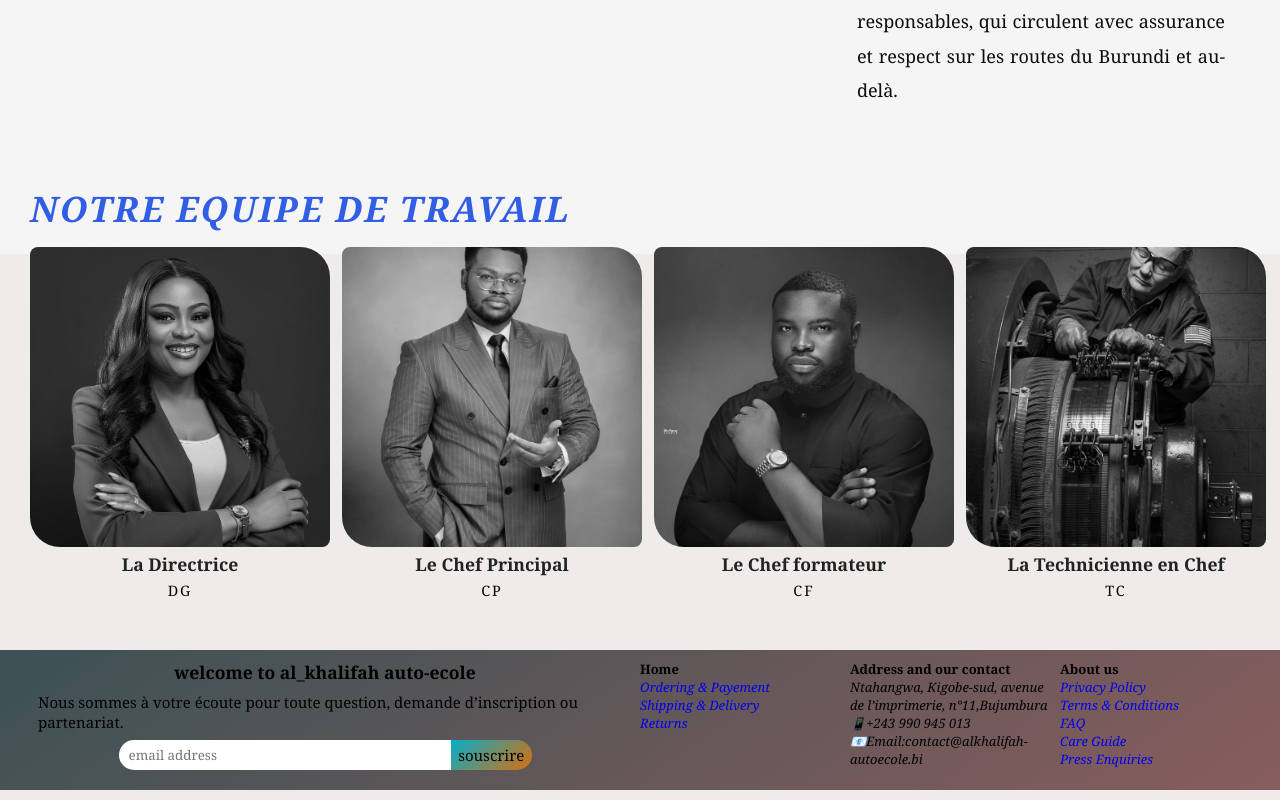
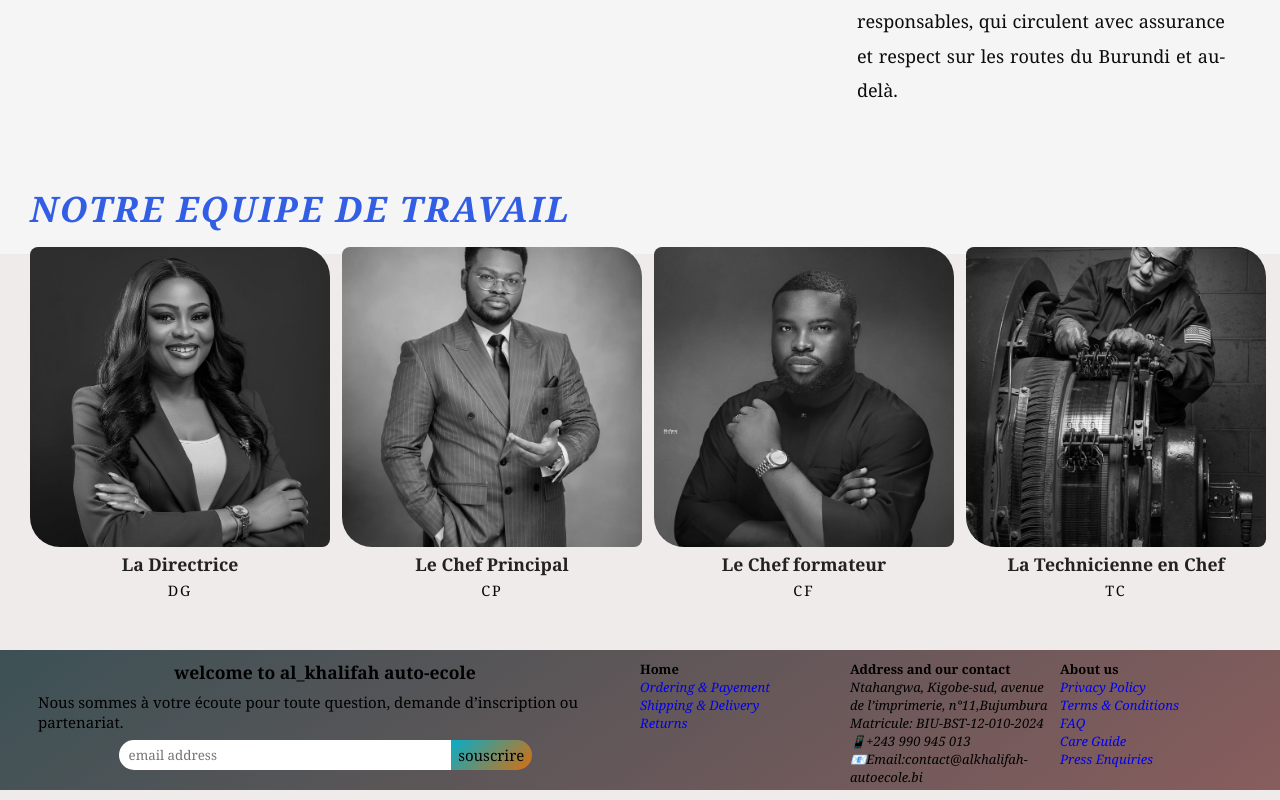
Before and after one commit to jehiel-ben/Mon_site_Autoecole, a plain HTML site: page Apropos.html in a window 1280 px wide. Shown: the part 1855-2655 px from the top of the page. Drawn offline with Linux system fonts and the light colour scheme.

Commit message:
dans la lumiere tu es toujours comme dans le tonneur

```diff
--- a/Apropos.html
+++ b/Apropos.html
@@ -164,6 +164,7 @@
                     <h4>Address and our contact</h4>
                     <ul>
                         <li><em>Ntahangwa, Kigobe-sud, avenue de l’imprimerie, n°11,Bujumbura  </em></li>
+                        <li><em>Matricule: BIU-BST-12-010-2024</em></li>
                         <li><em>📱+243 990 945 013 </em></li>
                         <li><em>📧Email:contact@alkhalifah-autoecole.bi</em></li>
                     </ul>
```
Also changed, not shown: Contacte.html (+1 -0 lines), Login.html (+1 -0 lines), Services.html (+1 -0 lines), index.html (+1 -0 lines).
